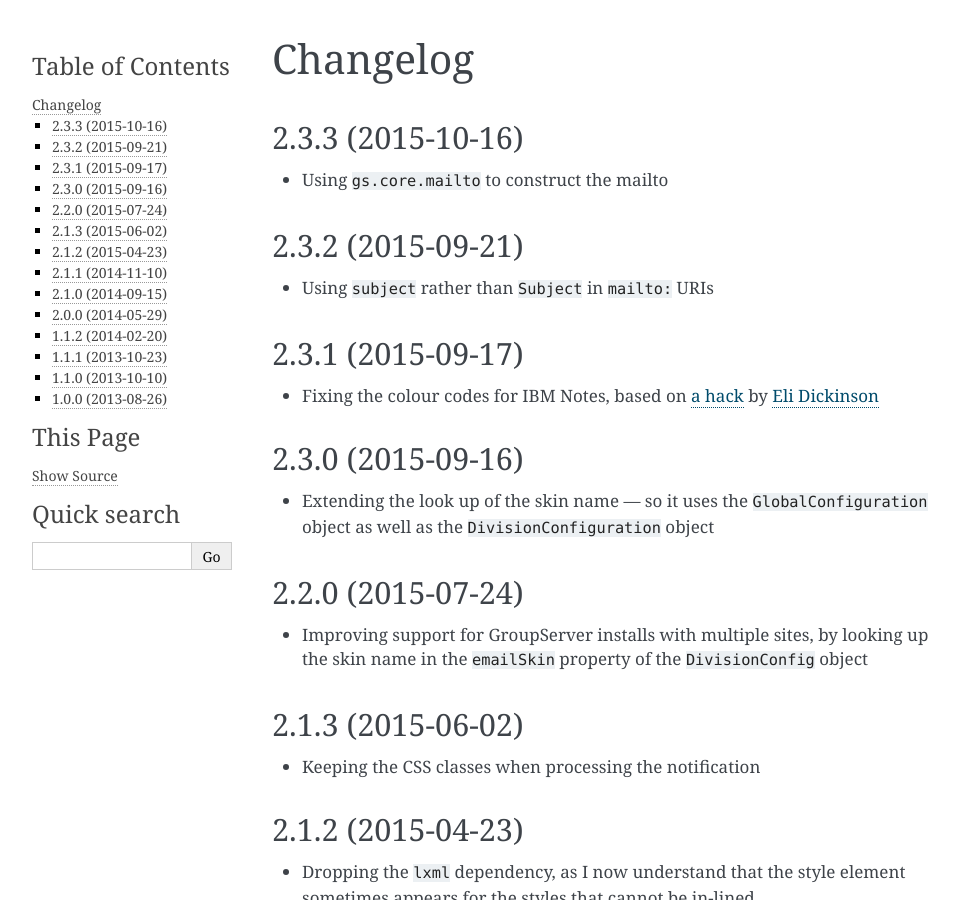
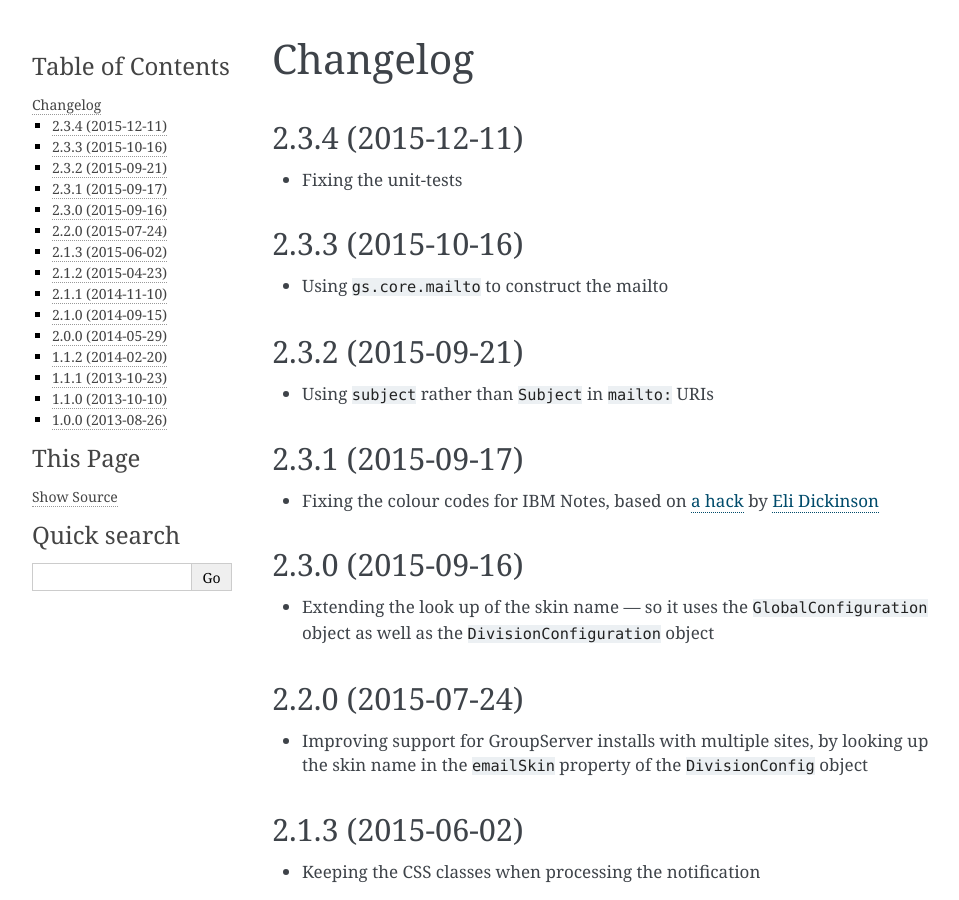
Before and after one commit to groupserver/gs.content.email.base, a Sphinx documentation site: the page built from docs/HISTORY.rst, in a window 1280 px wide and 900 px high. Shown: the whole window, without its empty margins (148-1107 px from the left). Built offline with Sphinx 7.4.7, drawn with Linux system fonts in a browser that asks for light colours.

Commit message:
Bumping the version

```diff
--- a/docs/HISTORY.rst
+++ b/docs/HISTORY.rst
@@ -1,5 +1,10 @@
 Changelog
 =========
+
+2.3.4 (2015-12-11)
+------------------
+
+* Fixing the unit-tests
 
 2.3.3 (2015-10-16)
 ------------------
--- a/version.py
+++ b/version.py
@@ -1,5 +1,5 @@
 # -*- coding: utf-8 -*-
-version = '2.3.3'
+version = '2.3.4'
 release = False
 
 #--------------------------------------------------------------------------#
```
